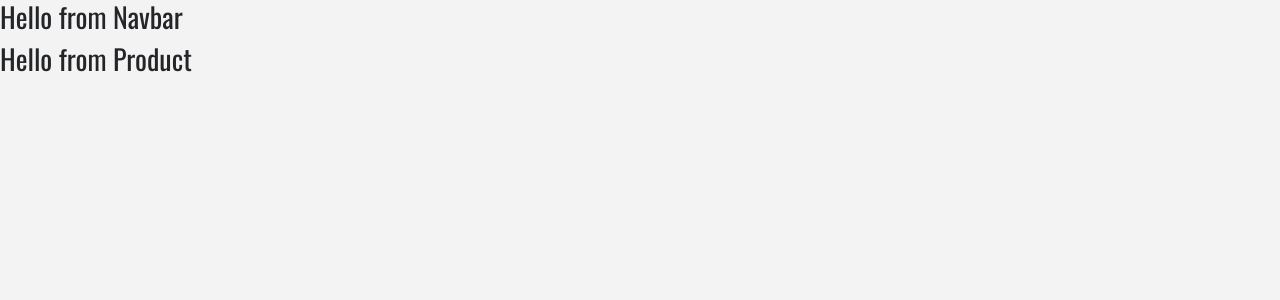
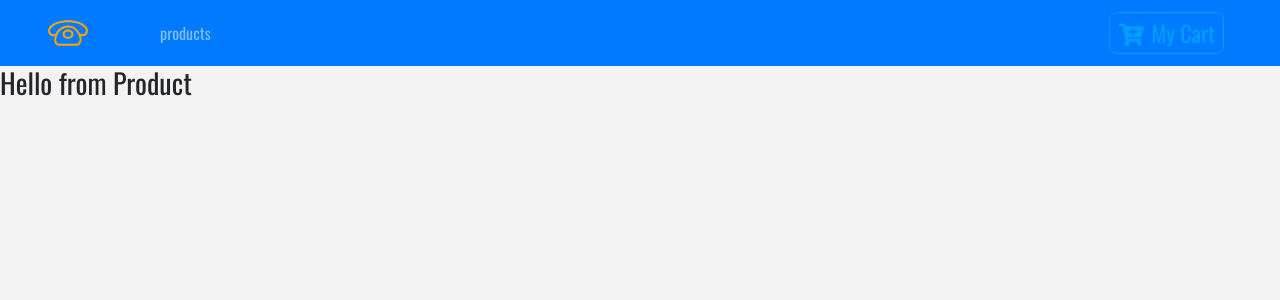
Before and after one commit to neandertalecj/store, a React (Create React App) app: page / in a window 1280 px wide. Shown: the top 300 px of the page. Built offline with nearby package versions, Linux system fonts and the light colour scheme.

Commit message:
Styled buttom with "styled-components"

```diff
--- a/package.json
+++ b/package.json
@@ -7,7 +7,8 @@
     "react": "^16.7.0",
     "react-dom": "^16.7.0",
     "react-router-dom": "^4.3.1",
-    "react-scripts": "2.1.3"
+    "react-scripts": "2.1.3",
+    "styled-components": "^4.1.3"
   },
   "scripts": {
     "start": "react-scripts start",
--- /dev/null
+++ b/src/components/Button.js
@@ -0,0 +1,21 @@
+import styled from 'styled-components'
+
+export const ButtonContainer = styled.button`
+text-transform:capitalize;
+font-size: 1.4rem;
+background: transparent;
+border: 0.05rem solid var(--lightBlue);
+color: var(--lightBlue);
+border-radius: 0.5rem;
+padding: 0.2rem 0.5rem;
+cursor: pointer;
+margin: 0.2rem 0.5rem 0.2rem 0;
+transition: all 0.5s ease-in-out;
+&:hover{
+background: var(--lightBlue);
+color: var(--mainBlue);
+}
+&:focus{
+   outline: none;
+}
+`
--- a/src/components/Navbar.js
+++ b/src/components/Navbar.js
@@ -1,10 +1,36 @@
 import React, { Component } from 'react'
+import { Link } from 'react-router-dom'
+import logo from '../logo.svg'
+import styled from 'styled-components'
+import { ButtonContainer } from './Button'
 
 class Navbar extends Component {
     render() {
         return (
             <div>
-                <h3>Hello from Navbar</h3>
+                <nav className="navbar navbar-expand-sm bg-primary navbar-dark px-sm-5">
+                {/* https://www.iconfinder.com/icons/1243689/call_phone_icon
+                Creative Commons (Attribution 3.0 Unported);
+                https://www.iconfinder.com/Makoto_msk */}
+                    <Link to='/'>
+                        <img src={logo} alt="store" className="navbar-brand" />
+                    </Link>
+                    <ul className="navbar-nav align-items-center">
+                        <li className="nav-item ml-5">
+                            <Link to="/" className="nav-link">
+                                products
+                            </Link>
+                        </li>
+                    </ul>
+                    <Link to='/cart' className="ml-auto">
+                        <ButtonContainer>
+                            <span className="mr-2">
+                                <i className="fas fa-cart-plus" />
+                            </span>
+                            my cart
+                        </ButtonContainer>
+                    </Link>
+                </nav>
             </div>
         )
     }
--- a/src/data.js
+++ b/src/data.js
@@ -1,7 +1,4 @@
-/*
-https://www.iconfinder.com/icons/1243689/call_phone_icon
-Creative Commons (Attribution 3.0 Unported);
-https://www.iconfinder.com/Makoto_msk */
+
 
 export const storeProducts = [
   {
```
Also changed, not shown: 1 other file (tests, documents, lock files or other folders).
